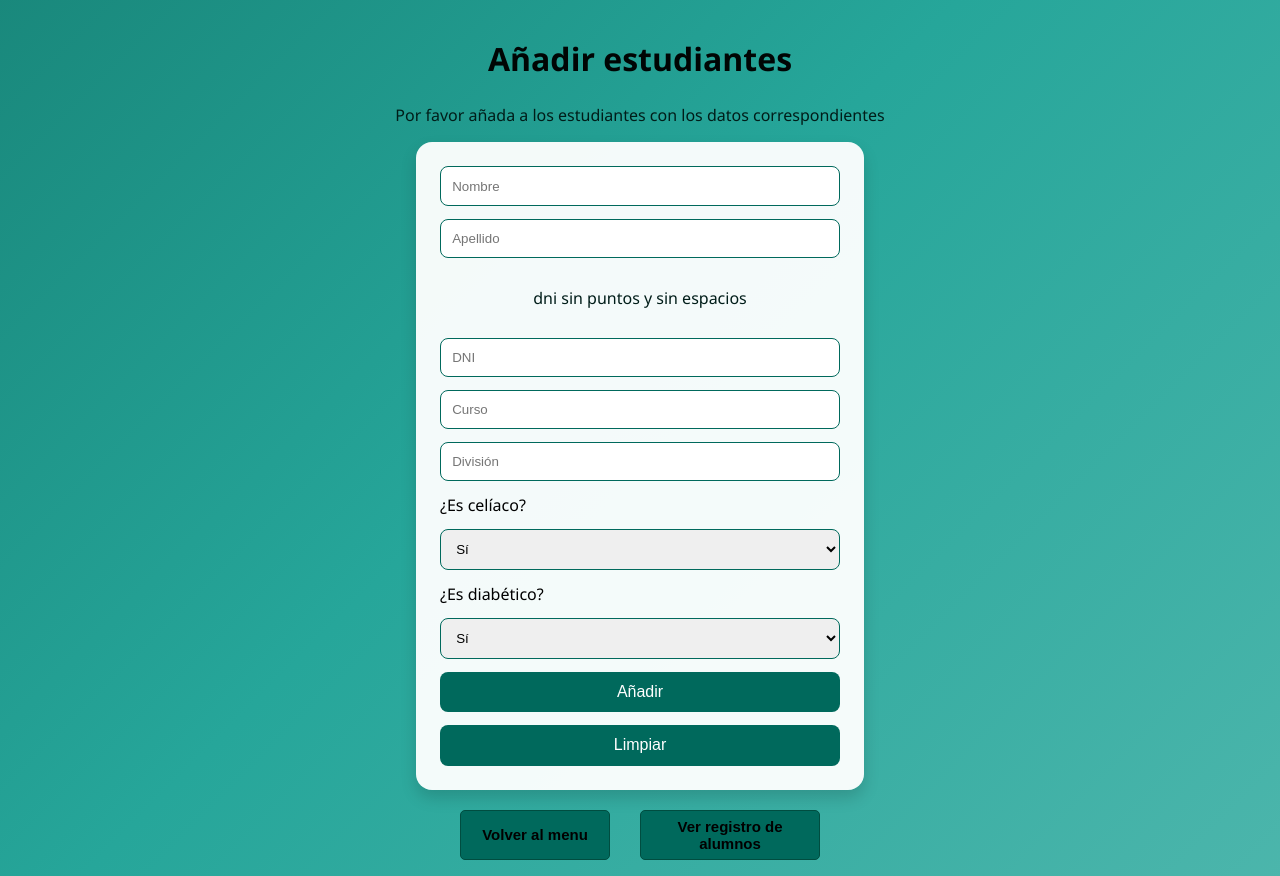
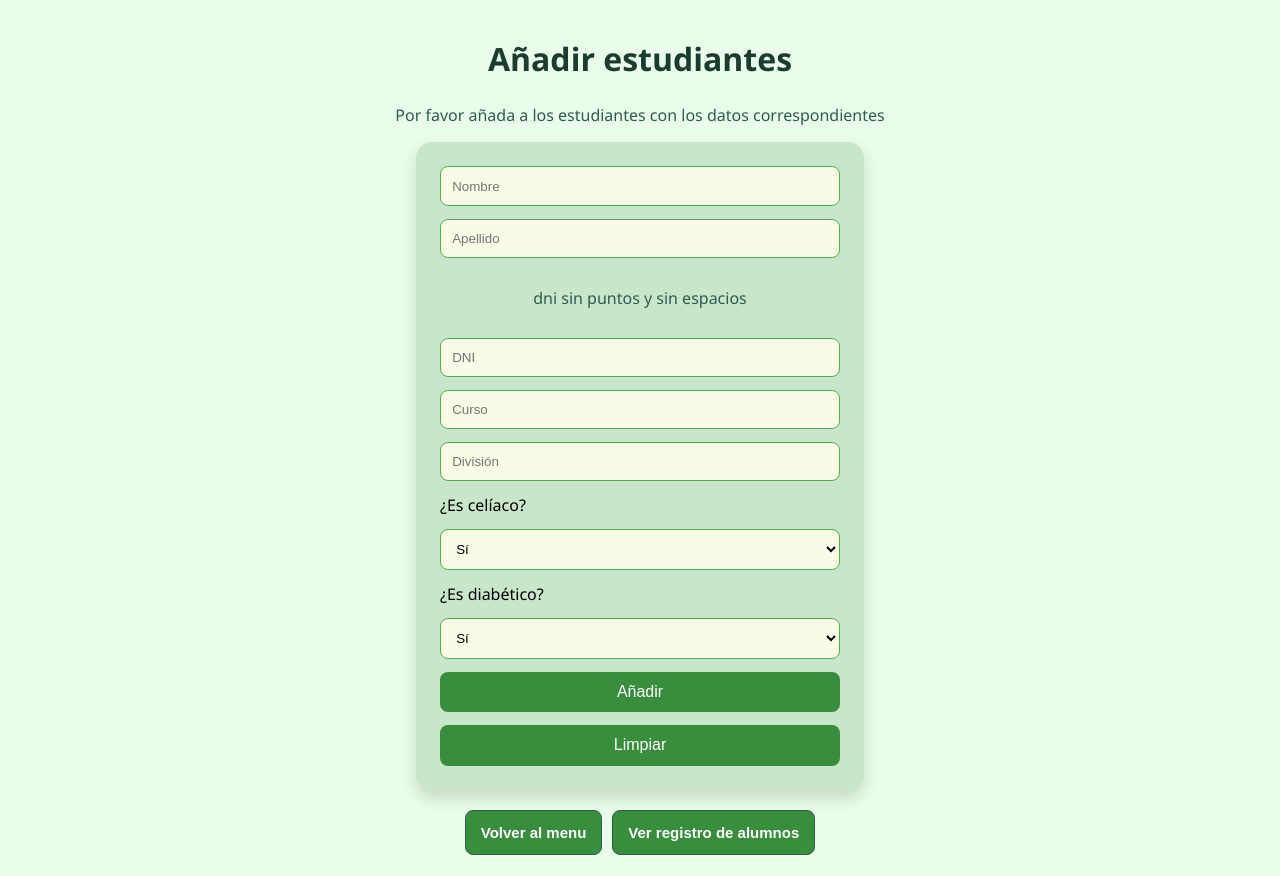
Before and after one commit to VMmagalimonzon/distribuci-n-de-alimentos, a PHP site: the page made by añadir.php in a window 1280 px wide. After the commit the page ends 855 px from the top, so only its background shows below. Run offline with PHP 8.4, Linux system fonts and the light colour scheme.

Commit message:
Actualizar añadir.css

```diff
--- a/css/añadir.css
+++ b/css/añadir.css
@@ -1,7 +1,5 @@
 body {
-  background: linear-gradient(-45deg, #80cbc4, #26a69a, #004d40, #009688 );
-  background-size: 400% 400%;
-  animation: animarFondo 12s ease infinite;
+  background-color: #eafdea;
   font-family: 'Segoe UI', Tahoma, Geneva, Verdana, sans-serif;
   padding: 1rem;
   display: flex;
@@ -13,21 +11,21 @@ body {
 
 h1 {
   font-size: 2rem;
-  color: #000504;
+  color: #1b3d2f;
   margin-bottom: 0.5rem;
   text-align: center;
   animation: fadeIn 1s ease-in-out;
 }
 
 p {
-  color: #001d19;
+  color: #2e5d4e;
   margin-bottom: 1rem;
   text-align: center;
   animation: fadeIn 1.2s ease-in-out;
 }
 
 form {
-  background-color: rgba(255, 255, 255, 0.95);
+  background-color: #c8e6c9;
   padding: 1.5rem;
   border-radius: 1rem;
   box-shadow: 0 8px 16px rgba(0,0,0,0.15);
@@ -43,23 +41,24 @@ input[type="text"],
 input[type="number"],
 select {
   padding: 0.7rem;
-  border: 1px solid #00695c;
+  border: 1px solid #4caf50;
   border-radius: 0.5rem;
+  background-color: #f9fbe7;
   transition: all 0.3s ease;
 }
 
 input[type="text"]:focus,
 input[type="number"]:focus,
 select:focus {
-  border-color: #00695c;
-  box-shadow: 0 0 5px #00695c;
+  border-color: #81c784;
+  box-shadow: 0 0 5px #81c784;
   outline: none;
 }
 
 input[type="submit"],
 input[type="reset"],
 button {
-  background-color: #00695c;
+  background-color: #388e3c;
   color: white;
   padding: 0.7rem;
   border: none;
@@ -72,53 +71,27 @@ button {
 input[type="submit"]:hover,
 input[type="reset"]:hover,
 button:hover {
-  background-color: #001d19;
+  background-color: #1b5e20;
 }
 
-a button {
-  width: 100%;
-  margin-top: 0.5rem;
+.boton-pequeño1,
+.boton-pequeño2 {
+  padding: 8px 15px;
+  font-size: 15px;
+  cursor: pointer;
+  border: 1px solid #2e5d4e;
+  background-color: #388e3c;
+  color: #ffffff;
+  border-radius: 8px;
+  height: 45px;
+  text-align: center;
+  font-weight: bold;
+  transition: background-color 0.3s ease;
 }
 
-a {
-  text-decoration: none;
-  display: block;
-  max-width: 400px;
-  width: 100%;
-}
-
-.boton-pequeño1 {
-  padding: 8px 15px;
-  font-size: 15px;
-  margin: 0 10px;
-  cursor: pointer;
-  border: 1px solid #004d40;
-  background-color: #00695c;
-  color: #000000;
-  border-radius: 5px;
-  width: 150px;
-  height: 50px;
-  text-align: center;
-  font-weight: bold;
-}
-
-.boton-pequeño2 {
-  display: flex;
-  align-items: center;
-  justify-content: center;
-  padding: 8x 15px;
-  font-size: 15px;
-  margin: 0 10px;
-  cursor: pointer;
-  border: 1px solid #004d40;
-  background-color: #00695c;
-  color: #000000;
-  border-radius: 5px;
-  width: 180px;
-  height: 50px;
-  text-align: center;
-  font-weight: bold;
-
+.boton-pequeño1:hover,
+.boton-pequeño2:hover {
+  background-color: #1b5e20;
 }
 
 .contenedor-botones {
@@ -126,6 +99,7 @@ a {
   justify-content: center;
   gap: 10px;
   margin-top: 20px;
+  flex-wrap: wrap;
 }
 
 .error {
@@ -145,12 +119,6 @@ a {
   100% { opacity: 1; transform: translateY(0); }
 }
 
-@keyframes animarFondo {
-  0% { background-position: 0% 50%; }
-  50% { background-position: 100% 50%; }
-  100% { background-position: 0% 50%; }
-}
-
 @media (max-width: 500px) {
   form {
     padding: 1rem;
@@ -159,4 +127,8 @@ a {
   h1 {
     font-size: 1.5rem;
   }
+  .contenedor-botones {
+    flex-direction: column;
+    align-items: center;
+  }
 }
```
